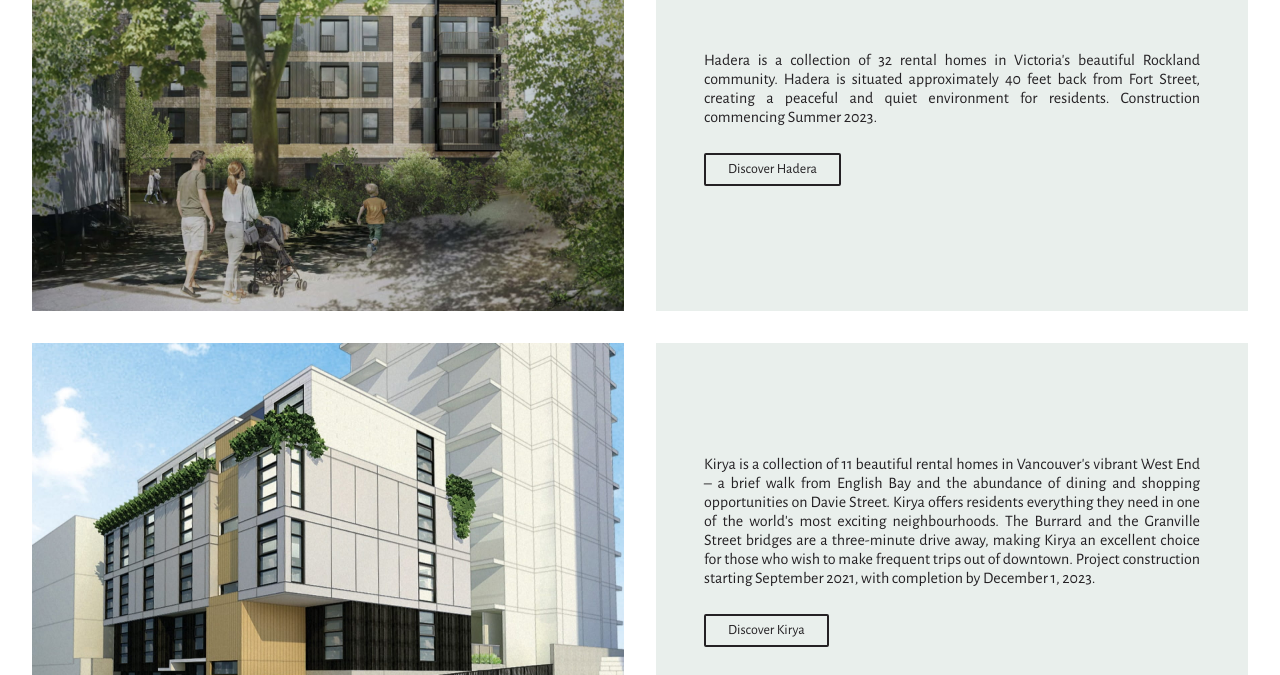
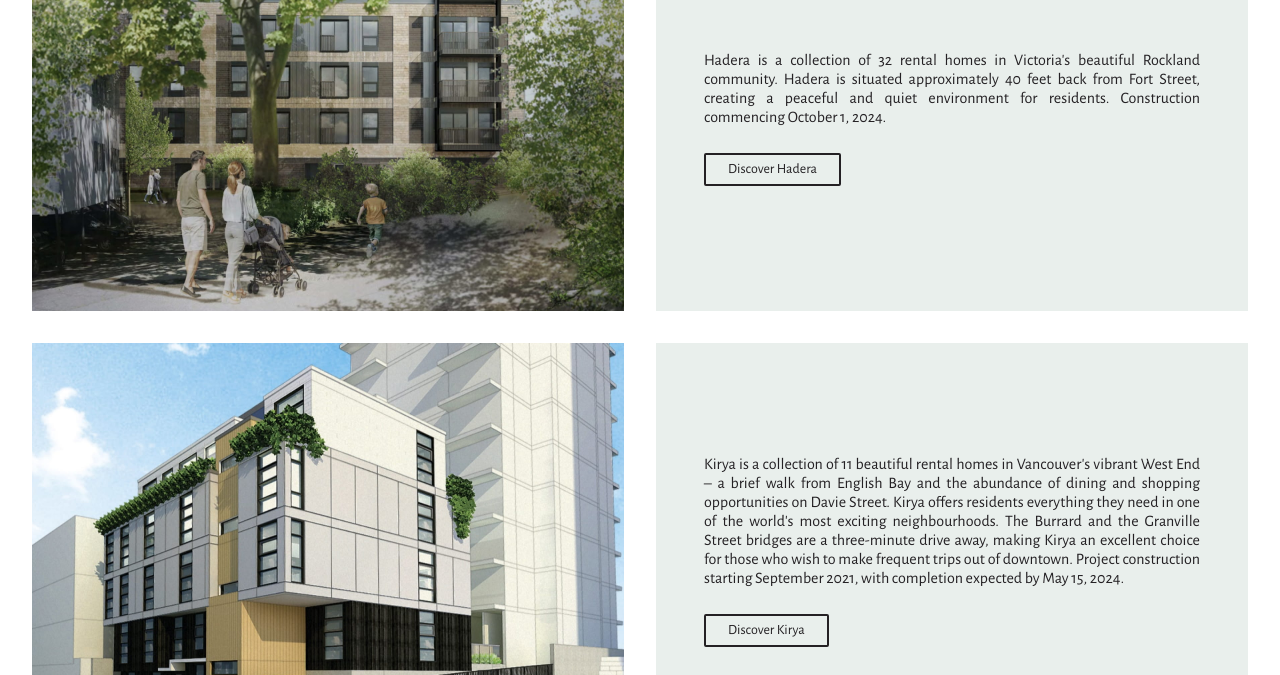
Before and after one commit to RF604/lantern2020, a Jekyll site: the page built from index.html, in a window 1280 px wide and 900 px high, scrolled down 2124 px. Shown: the part 208-883 px from the top of the window. Built offline with Jekyll 4.4.1, drawn with Linux system fonts in a browser that asks for light colours.

Commit message:
periodic commit

```diff
--- a/index.html
+++ b/index.html
@@ -69,7 +69,7 @@
   <img src="/images/fort-1.jpg">
   <div class="flex-center">
     <div>
-    <p>Hadera is a collection of 32 rental homes in Victoria's beautiful Rockland community. Hadera is situated approximately 40 feet back from Fort Street, creating a peaceful and quiet environment for residents. Construction commencing Summer 2023.</p>
+    <p>Hadera is a collection of 32 rental homes in Victoria's beautiful Rockland community. Hadera is situated approximately 40 feet back from Fort Street, creating a peaceful and quiet environment for residents. Construction commencing October 1, 2024.</p>
 
         <a href="/hadera.html"><button>Discover Hadera</button></a>
     </div>
@@ -81,7 +81,7 @@
   <img src="/images/maxine-6.jpg">
   <div class="flex-center">
     <div>
-      <p>Kirya is a collection of 11 beautiful rental homes in Vancouver's vibrant West End – a brief walk from English Bay and the abundance of dining and shopping opportunities on Davie Street. Kirya offers residents everything they need in one of the world's most exciting neighbourhoods. The Burrard and the Granville Street bridges are a three-minute drive away, making Kirya an excellent choice for those who wish to make frequent trips out of downtown. Project construction starting September 2021, with completion by December 1, 2023.</p>
+      <p>Kirya is a collection of 11 beautiful rental homes in Vancouver's vibrant West End – a brief walk from English Bay and the abundance of dining and shopping opportunities on Davie Street. Kirya offers residents everything they need in one of the world's most exciting neighbourhoods. The Burrard and the Granville Street bridges are a three-minute drive away, making Kirya an excellent choice for those who wish to make frequent trips out of downtown. Project construction starting September 2021, with completion expected by May 15, 2024.</p>
 
       <a href="/kirya.html"><button>Discover Kirya</button></a>
     </div>
```
